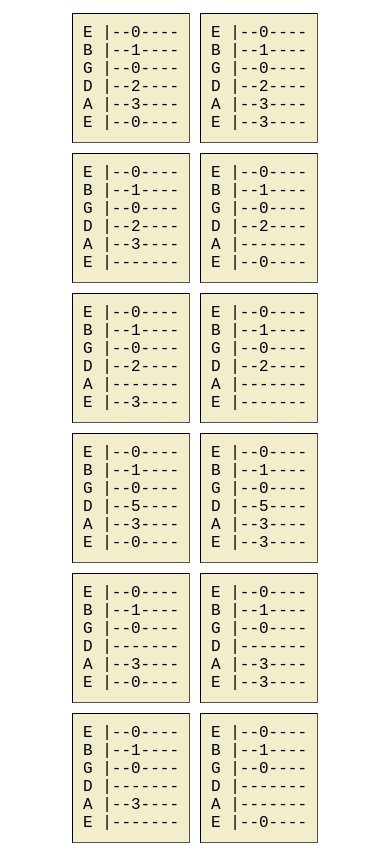
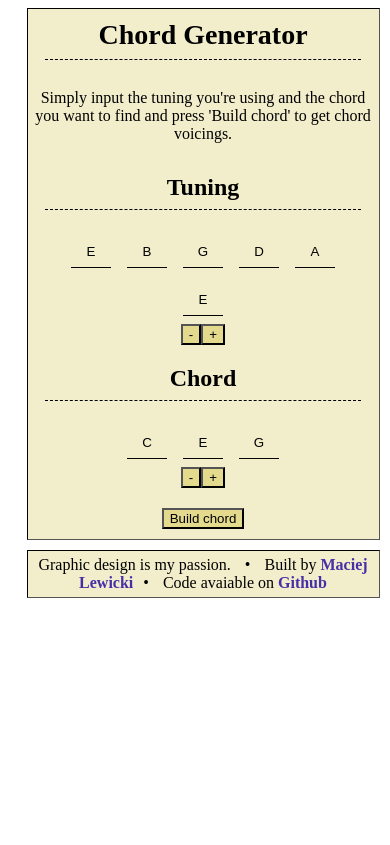
Before and after one commit to mlewicki12/angular-chord-generator, an Angular app: page / in a window 390 px wide. Shown: the top 845 px of the page. Built offline with nearby package versions, Linux system fonts and the light colour scheme.

Commit message:
create menu and hook up to chord list

```diff
--- a/src/app/app.component.html
+++ b/src/app/app.component.html
@@ -1,2 +1,2 @@
 
-<app-chordlist></app-chordlist>
+<app-chord-menu></app-chord-menu>
--- a/src/app/app.component.scss
+++ b/src/app/app.component.scss
@@ -0,0 +1,10 @@
+
+app-chord-menu {
+  width: 100%;
+  height: 100%;
+
+  display: flex;
+  flex-flow: column nowrap;
+  justify-content: center;
+  align-items: center;
+}
--- /dev/null
+++ b/src/app/components/chord-menu/chord-menu.component.html
@@ -0,0 +1,49 @@
+
+<div class="main" *ngIf="mode === 'menu'">
+  <h1>Chord Generator</h1>
+  <hr />
+
+  <p>Simply input the tuning you're using and the chord you want to find and press 'Build chord' to get chord voicings.</p>
+
+  <h2>Tuning</h2>
+  <hr />
+  <div class="input">
+    <button class="button-web" (click)="removeString()">-</button>
+    <div class="input-text">
+      <input *ngFor="let string of tuning; let i = index" type="text" [ngModel]="tuning[i]" (ngModelChange)="onTuningChange($event, i)" (focusout)="update()" />
+    </div>
+    <button class="button-web" (click)="addString()">+</button>
+
+    <div class="button-mobile">
+      <button (click)="removeString()">-</button>
+      <button (click)="addString()">+</button>
+    </div>
+  </div>
+
+  <h2>Chord</h2>
+  <hr />
+  <div class="input">
+    <button class="button-web" (click)="removeChord()">-</button>
+    <div class="input-text">
+      <input *ngFor="let string of chord; let i = index" type="text" [ngModel]="chord[i]" (ngModelChange)="onChordChange($event, i)" (focusout)="update()" />
+    </div>
+    <button class="button-web" (click)="addChord()">+</button>
+
+    <div class="button-mobile">
+      <button (click)="removeChord()">-</button>
+      <button (click)="addChord()">+</button>
+    </div>
+  </div>
+
+  <button (click)="submit()">Build chord</button>
+</div>
+
+<app-chordlist *ngIf="mode === 'chords'" [strings]="tuning" [chord]="chord"></app-chordlist>
+
+<div class="main" id="footer" style="margin-top: 10px">
+  <p>Graphic design is my passion.
+    <span class="bullet">&bull;</span>
+    Built by <a href="https://mlewicki.me">Maciej Lewicki</a>
+    <span class="bullet">&bull;</span>
+    Code avaiable on <a href="">Github</a></p>
+</div>
--- /dev/null
+++ b/src/app/components/chord-menu/chord-menu.component.scss
@@ -0,0 +1,122 @@
+
+@media (max-width: 950px) {
+  .main {
+    width: 90% !important;
+  }
+
+  .button-mobile {
+    display: flex !important;
+    flex-flow: row nowrap;
+    justify-content: center;
+    align-items: center;
+
+    width: 100%;
+  }
+
+  .input-text {
+    width: 100%;
+  }
+
+  .button-web {
+    display: none;
+  }
+}
+
+.main {
+  display: flex;
+  flex-flow: column nowrap;
+  justify-content: center;
+  align-items: center;
+
+  width: 50%;
+  height: 100%;
+
+  background-color: #F2EECB;
+  border: 1px inset black;
+
+  button {
+    background-color: unset;
+    text-align: center;
+    background-color: darken(#F2EECB, 15%);
+  }
+
+  > button {
+    margin: 10px;
+  }
+}
+
+.button-mobile {
+  display: none;
+}
+
+.input {
+  display: flex;
+  flex-flow: row wrap;
+  justify-content: space-between;
+  align-items: center;
+
+  width: 90%;
+  padding: 10px;
+}
+
+.input-text {
+  display: flex;
+  flex-flow: row wrap;
+  justify-content: center;
+  align-items: center;
+
+  > input {
+    width: 1.5rem;
+    padding: 0.5rem;
+
+    margin: 0.5rem;
+    background-color: unset;
+    border: unset;
+    border-bottom: 1px solid black;
+
+    text-align: center;
+  }
+}
+
+h1 {
+  font-size: 1.75rem;
+  padding: 0;
+  margin: 0;
+  margin-top: 10px;
+}
+
+h2 {
+  font-size: 1.5rem;
+  padding: 0;
+  margin: 0;
+  margin-top: 10px;
+}
+
+p {
+  text-align: center;
+  padding: 5px;
+}
+
+hr {
+  width: 90%;
+  border: unset;
+  border-bottom: 1px dashed black;
+  color: unset;
+}
+
+a {
+  font-weight: bold;
+  text-decoration: none;
+
+  color: #462FA7;
+}
+
+#footer {
+  > p {
+    margin: 0;
+  }
+
+  .bullet {
+    padding: 0 10px;
+  }
+}
--- /dev/null
+++ b/src/app/components/chord-menu/chord-menu.component.ts
@@ -0,0 +1,93 @@
+import { Component, OnInit } from '@angular/core';
+import { ChordGeneratorService } from 'src/app/services/chordgenerator.service';
+
+@Component({
+  selector: 'app-chord-menu',
+  templateUrl: './chord-menu.component.html',
+  styleUrls: ['./chord-menu.component.scss']
+})
+export class ChordMenuComponent implements OnInit {
+  mode: string;
+
+  tuning: string[];
+  chord: string[];
+
+  tempChord: string[];
+  tempTuning: string[];
+
+  constructor(public chordGenerator: ChordGeneratorService) {
+
+    this.mode = 'menu';
+
+    this.tuning = ['E', 'B', 'G', 'D', 'A', 'E'];
+    this.tempTuning = this.tuning.slice();
+
+    this.chord = ['C', 'E', 'G'];
+    this.tempChord = this.chord.slice();
+  }
+
+  onTuningChange(event, index) {
+    this.tempTuning[index] = event;
+  }
+
+  onChordChange(event, index) {
+    this.tempChord[index] = event;
+  }
+
+  removeString() {
+    if(this.tuning.length <= 3) {
+      return;
+    }
+
+    this.tuning.pop();
+    this.tempTuning = this.tuning.slice();
+  }
+
+  addString() {
+    if(this.tuning.length >= 12) {
+      return;
+    }
+
+    // get the fifth
+    this.tuning.push(
+      this.chordGenerator.getNote(this.tuning[this.tuning.length - 1], 7)
+    );
+
+    this.tempTuning = this.tuning.slice();
+  }
+
+  removeChord() {
+    if(this.chord.length <= 2) {
+      return;
+    }
+
+    this.chord.pop();
+    this.tempChord = this.chord.slice();
+  }
+
+  addChord() {
+    // arbitrary limits fuck yeah
+    if(this.chord.length >= 6) {
+      return;
+    }
+
+    this.chord.push(
+      this.chordGenerator.getNote(this.chord[this.chord.length - 1], 7)
+    );
+
+    this.tempChord = this.chord.slice();
+  }
+
+  update() {
+    this.tuning = this.tempTuning.slice();
+    this.chord = this.tempChord.slice();
+  }
+
+  submit() {
+    this.mode = 'chords';
+  }
+
+  ngOnInit(): void {
+  }
+
+}
--- a/src/app/components/chordlist/chordlist.component.ts
+++ b/src/app/components/chordlist/chordlist.component.ts
@@ -1,4 +1,4 @@
-import { Component, OnInit } from '@angular/core';
+import { Component, Input, OnInit } from '@angular/core';
 import { ChordGeneratorService } from 'src/app/services/chordgenerator.service';
 
 @Component({
@@ -7,15 +7,16 @@ import { ChordGeneratorService } from 'src/app/services/chordgenerator.service';
   styleUrls: ['./chordlist.component.scss']
 })
 export class ChordListComponent implements OnInit {
-  strings: string[];
+  @Input() strings: string[];
+  @Input() chord: string[];
+
   chords: any[];
 
-  constructor(chordGenerator: ChordGeneratorService) {
-    this.strings = ['E', 'B', 'G', 'D', 'A', 'E'];
-    this.chords = chordGenerator.generate(['C', 'E', 'G'], this.strings);
+  constructor(public chordGenerator: ChordGeneratorService) {
   }
 
   ngOnInit(): void {
+    this.chords = this.chordGenerator.generate(this.chord, this.strings);
   }
 
 }
--- a/src/styles.scss
+++ b/src/styles.scss
@@ -1 +1,11 @@
 /* You can add global styles to this file, and also import other style files */
+
+body {
+  width: 100%;
+  height: 100%;
+}
+
+app-root {
+  width: 100%;
+  height: 100%;
+}
```
Also changed, not shown: src/app/app.module.ts (+6 -2 lines), 1 other file (tests, documents, lock files or other folders).
